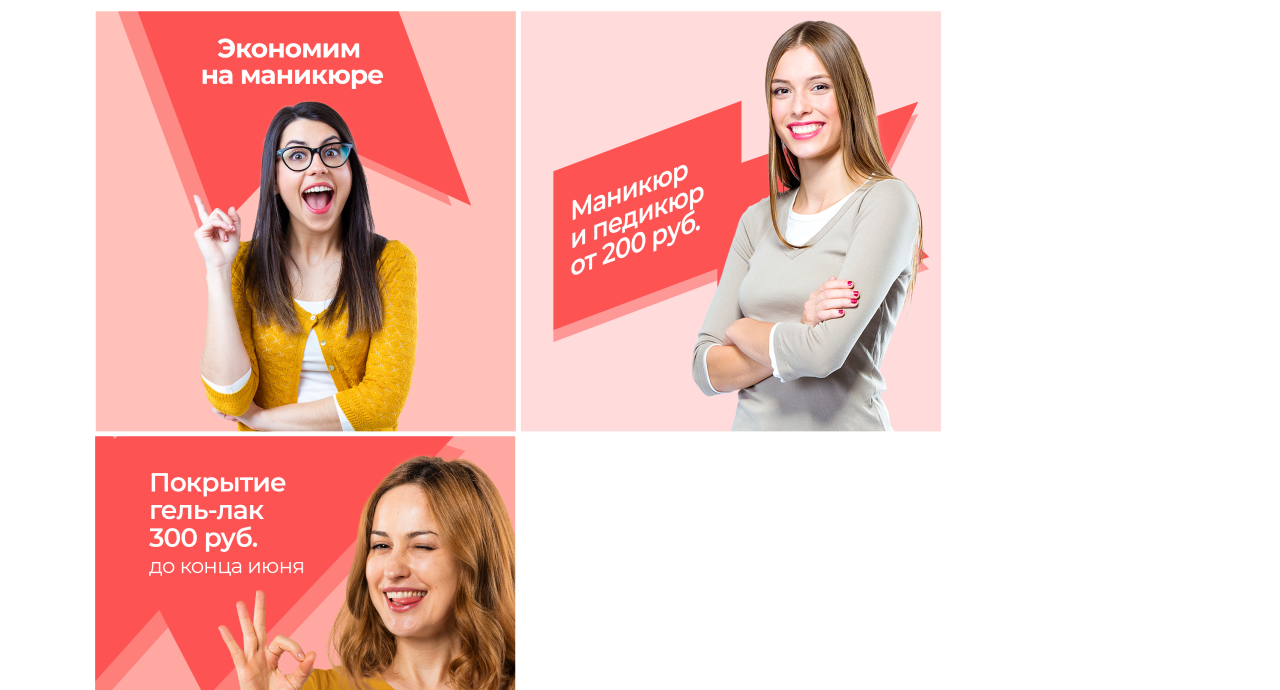
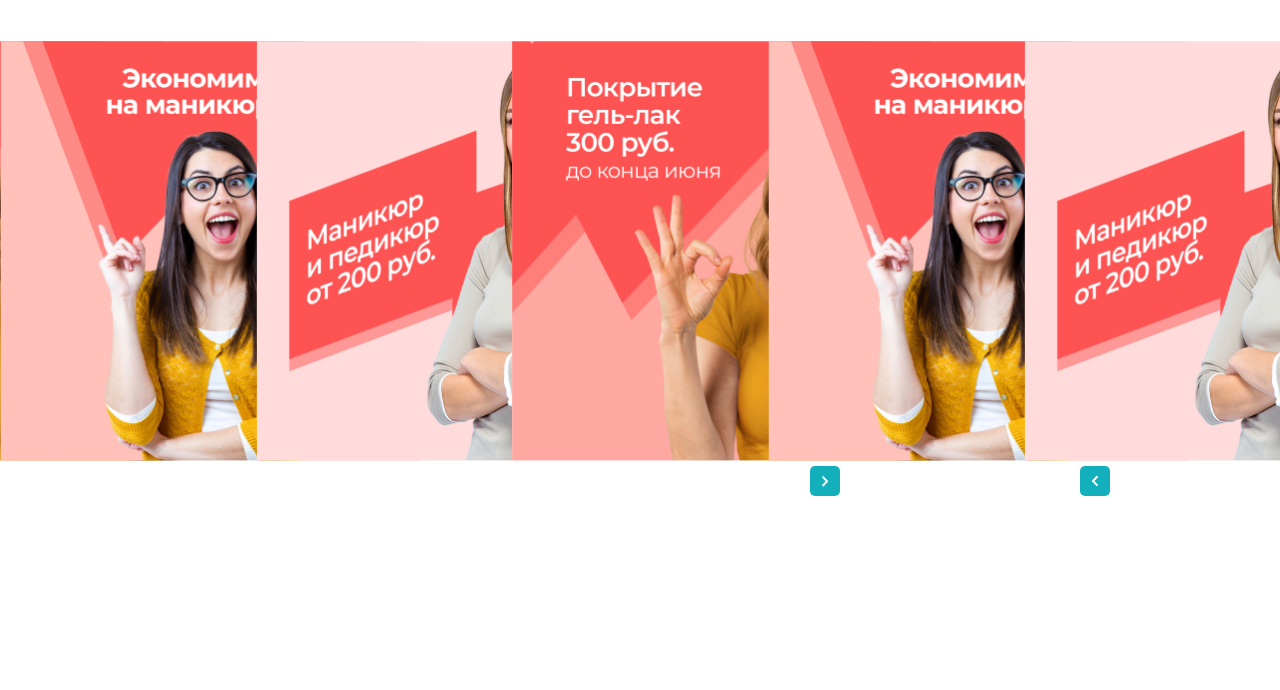
Before and after one commit to timurtheprogrammer777/first-layout-for-freelance, a plain HTML site: page index.html in a window 1280 px wide. Shown: the part 110-800 px from the top of the page. Drawn offline with nearby package versions, Linux system fonts and the light colour scheme; a web font is replaced by a local one.

Commit message:
add slider

```diff
--- a/index.html
+++ b/index.html
@@ -36,18 +36,21 @@
         </div>
     </header>
     <section class="up-slider">
-        <div class="container">
+
             <div class="up-slider__inner">
-                <img src="img/ALISA-1 1.jpg" alt="photo of women 1">
-                <img src="img/ALISA-1 2.jpg" alt="photo of women 2">
-                <img src="img/ALISA-1 3.jpg" alt="photo of women 3">
+                <div class="slider__inner-item"><img src="img/ALISA-1 1.jpg" alt="photo of women 1"></div>
+                <div class="slider__inner-item"><img src="img/ALISA-1 2.jpg" alt="photo of women 2"></div>
+                <div class="slider__inner-item"><img src="img/ALISA-1 3.jpg" alt="photo of women 3"></div>
+                <div class="slider__inner-item"><img src="img/ALISA-1 1.jpg" alt="photo of women 1"></div>
+                <div class="slider__inner-item"><img src="img/ALISA-1 2.jpg" alt="photo of women 2"></div>
+                <div class="slider__inner-item"><img src="img/ALISA-1 3.jpg" alt="photo of women 3"></div>
             </div>
-        </div>
+
     </section>
 
     <script src="https://ajax.googleapis.com/ajax/libs/jquery/3.6.0/jquery.min.js"></script>
     <script src="js/libs.min.js"></script>
-    <script src="js/main.min.js"></script>
+    <script src="js/main.js"></script>
 
 </body>
 
--- a/js/main.js
+++ b/js/main.js
@@ -0,0 +1,11 @@
+$(function(){
+
+
+    $('.up-slider__inner').slick({
+        infinite: true,
+        slidesToShow: 5,
+        slidesToScroll: 1,
+        arrows:true
+      });
+
+});
--- a/scss/style.scss
+++ b/scss/style.scss
@@ -47,6 +47,9 @@ ul{
         margin-top: 0;
     }
 }
+
+
+//header start
 .container{
     max-width: 1090px;
     margin: 0 auto;
@@ -119,3 +122,67 @@ ul{
 .studio__btn:hover{
     background-color: #283a3b;
 }
+
+
+//header end
+
+
+//up-slider start
+
+
+.up-slider__inner{
+
+    text-align: center;
+    img{
+        width: 420px;
+        height: 420px;
+    }
+}
+
+
+.slick-arrow{
+    background-color: #13AFBB;
+    border: none;
+}
+
+.slick-prev{
+    color: #fff;
+    position: relative;
+    top: 455px;
+    left: 455px;
+    border-radius: 5px;
+    min-width: 30px;
+    min-height: 30px;
+    font-size: 0;
+    background-image: url(../img/Vector-left.svg);
+    background-position: center;
+    background-repeat: no-repeat;
+    cursor: pointer;
+    transition: all .5s;
+}
+
+
+.slick-next{
+    color: #fff;
+    position: absolute;
+    top: 455px;
+    right: 440px;
+    border-radius: 5px;
+    min-width: 30px;
+    min-height: 30px;
+    font-size: 0;
+    background-image: url(../img/Vector-right.svg);
+    background-position: center;
+    background-repeat: no-repeat;
+    cursor: pointer;
+    transition: all .5s;
+
+}
+
+.slick-next:hover{
+    background-color: #283a3b;
+}
+.slick-prev:hover{
+    background-color: #283a3b;
+}
+//up-slider end
```
Also changed, not shown: css/style.min.css, img/Vector-left.svg (added), img/Vector-right.svg (added).
